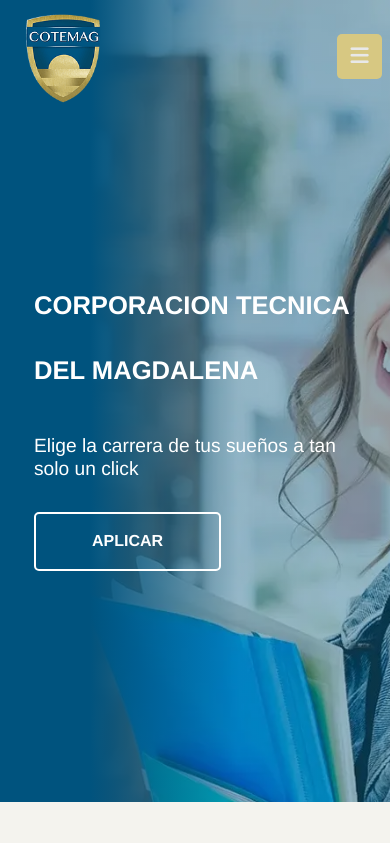
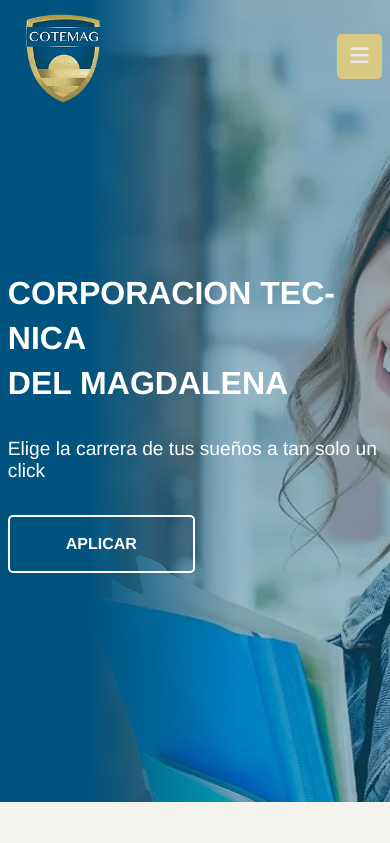
Before and after one commit to Stiven002/Cotemag, a PHP site: page / in a window 390 px wide. Shown: the top 843 px of the page. Run offline with PHP 8.4, Linux system fonts and the light colour scheme.

Commit message:
Modificando el responsive

```diff
--- a/css/style.css
+++ b/css/style.css
@@ -968,6 +968,11 @@
         padding: 0%;
     }
 
+    .swiper__title-nav{
+        padding: 0%;
+    }
+
+
     .swiper__title{
         margin-left: 0%;
     }
@@ -993,6 +998,7 @@
 @media (max-width: 560px){
     .swiper__title h1{
         font-size: 2rem;
+        line-height: 45px;
     }
 
     .swiper__title h2{
@@ -1010,9 +1016,6 @@
 
 @media (max-width: 420px){
     /* header */
-    .swiper__title h1{
-        font-size: 1.6rem;
-    }
 
     .swiper__title h2{
         font-size: 1.2rem;
```
